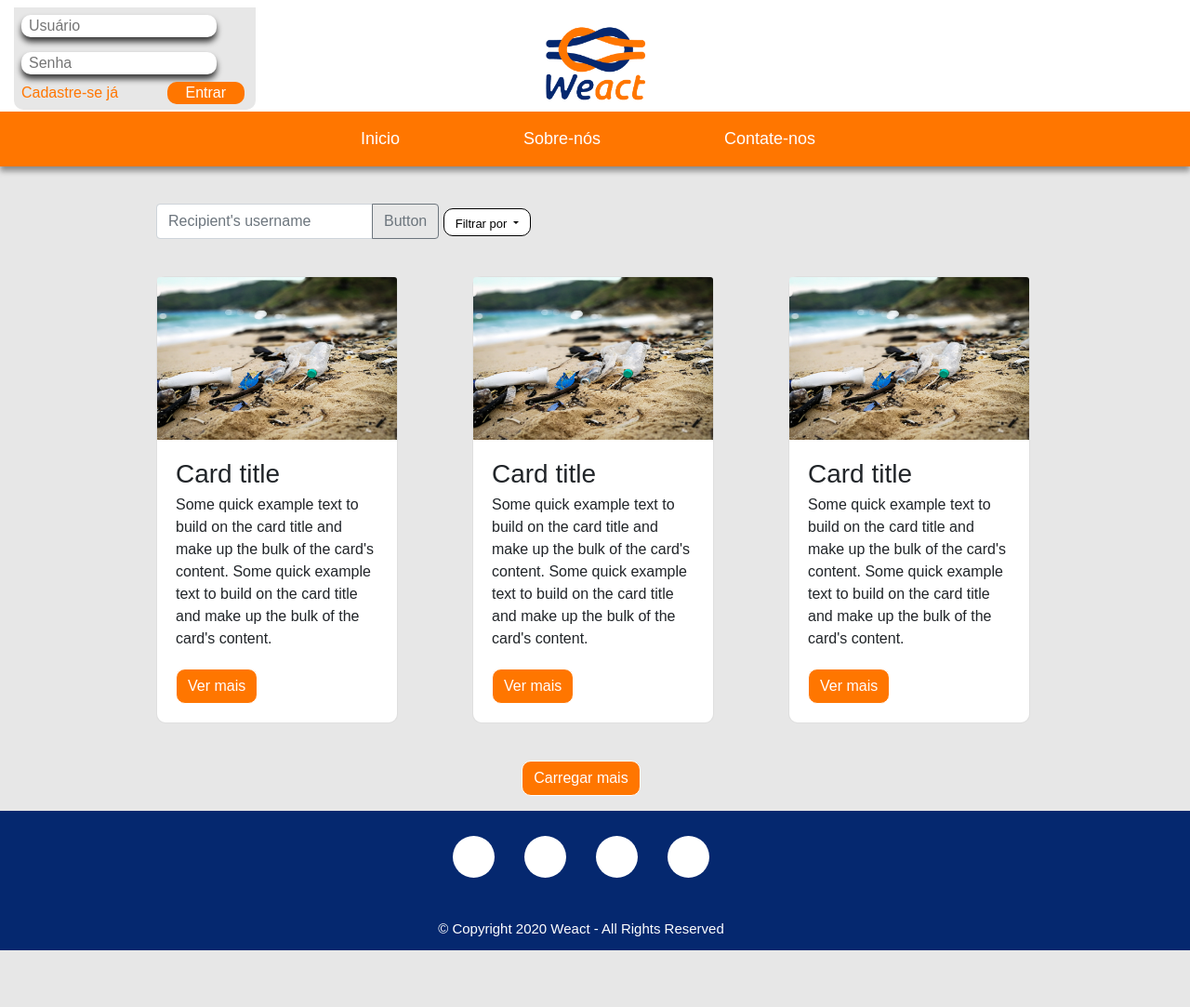
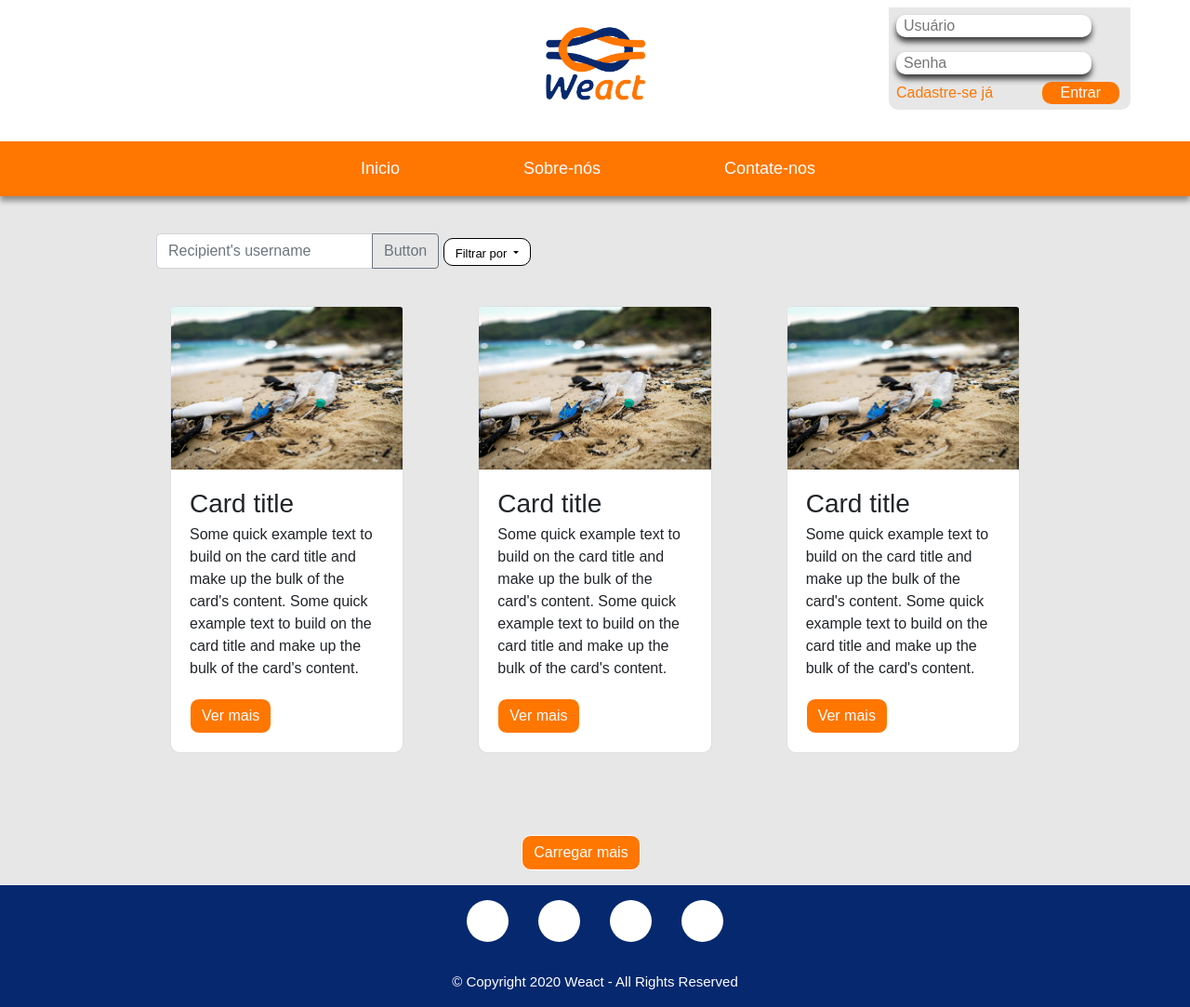
Before and after one commit to RenilsonLuna/Projecttcc, a PHP site: page /index.php?erro=2 in a window 1280 px wide. Shown: the whole page at 93% size. Before the commit the page ends 1022 px from the top, so only its background shows below. Run offline with PHP 8.4, Linux system fonts and the light colour scheme; some web fonts are replaced.

Commit message:
js add e correção css

```diff
--- a/controle/loginControle.php
+++ b/controle/loginControle.php
@@ -15,13 +15,15 @@
 
 
 if(empty($email) || empty($senha)){
-  echo "campos vazios";
+    header('location: ../index.php?erro=2');
+    return false;
 }
 
 $log = $usuario->logar($email, $senha);
 
 if($log == false) {
-  echo "usuario inexistente";
+  header('location: ../index.php?erro=1');
+  return false;
 }
 
 
--- a/css/style.css
+++ b/css/style.css
@@ -97,19 +97,24 @@
 
 .footer-page {
     background-color: #05286F;
-    align-items: center;
-    display: flex;
-    flex-direction: row;
-    flex-wrap: wrap;
 }
 
-.footer1{
-    height: 100px;
+/* inicio footer */
+html {
+    height: 100%;
+    min-height: 100%;
 }
 
-.footer2{
-    height: 50px;
+body {
+    display: flex;
+    flex-direction: column;
+    min-height: 100%;
 }
+
+footer {
+    margin-top: auto;
+}
+/* fim footer */
 
 .text-footer {
     color: white;
@@ -136,6 +141,9 @@
     height: 110px;
     background-color: #e7e7e7;
     border-radius: 0% 0% 10px 10px;
+
+    position: absolute;
+    right: 5%;
 }
 
 .input-login{
@@ -166,23 +174,11 @@
 
 /* ----------- renilson adds -------------- */
 
-.loginAlert{
+#alerta{
   position: absolute;
-  left: 17%;
+  right: 25%;
   top: 7%;
-}
-.loginAlert:before {
-  position: absolute;
-  content: "";
-  display: inline-block;
-  margin-left: -37px;
-  margin-top: -13px;
-  width: 0;
-  height: 0;
-
-  border-top: 20px solid transparent;
-  border-bottom: 20px solid transparent;
-  border-right: 20px solid #f8d7da;
+  box-shadow: 3px 5px 3px rgba(0, 0, 0, .2);
 }
 
 #img_perfil{
@@ -192,3 +188,10 @@
   height: 40px !important;
   border-radius: 50%;
 }
+
+@media only screen and (max-width: 550px){
+  #alerta{
+    left: 0;
+    top: 0;
+  }
+}
--- a/index.php
+++ b/index.php
@@ -21,7 +21,7 @@
 
       <?php if(!$auth) { ?>
 
-        <div class="login position-absolute d-flex justify-content-end">
+        <div class="login">
             <form class="" method="post" action="controle/loginControle.php">
                 <input class="input-login m-2" placeholder="Usuário" type="email" id="" name="email"><br>
                 <input class="input-login m-2" placeholder="Senha" type="password" id="" name="senha">
@@ -32,13 +32,20 @@
 
       <?php } ?>
 
-      <?php if(isset($_GET['erro']) && $_GET['erro'] == 1 && !$auth) { ?>
+      <?php if(isset($_GET['erro']) && !$auth) {
 
-          <div class="alert alert-danger col-md-3 col-sm-6 loginAlert" role="alert" id="alerta">
-              <h5>Usuário ou senha incorretos!</h5>
-          </div>
-
-        <?php } ?>
+        switch($_GET['erro']){
+            case 1:
+              echo '<div class="alert alert-danger col-md-4 col-lg-2 col-sm-4 text-center" role="alert" id="alerta">
+                <h5>Usuário ou senha incorretos!</h5></div>';
+              break;
+            case 2:
+              echo '<div class="alert alert-danger col-md-4 col-lg-2 col-sm-4 text-center" role="alert" id="alerta">
+                <h5>Preencha todos os campos!</h5></div>';
+              break;
+            }
+        }
+        ?>
 
         <figure class="row justify-content-center">
             <img class="" src="imgs/img_pgn/logotipo.png">
@@ -66,7 +73,7 @@
             </div>
 
             <?php if($auth) { ?>
-              <a href="controle/logoutControle.php" class="text-danger text-right">Sair</a>
+              <a href="controle/logoutControle.php" class="text-light text-right btn-sair btn btn-danger">Sair</a>
             <?php } ?>
         </div>
     </nav>
@@ -98,7 +105,8 @@
 
         </div>
 
-        <div class="card float-left">
+        <main class="container-fluid d-md-flex justify-content-center">
+            <div class="card">
                 <img src="imgs/img_pgn/shutterstock_652925827.jpg" class="card-img-top" alt="...">
                 <div class="card-body">
                     <h3 class="card-title mb-1">Card title</h3>
@@ -109,7 +117,7 @@
                 </div>
             </div>
 
-        <div class="card float-left  ">
+            <div class="card">
                 <img src="imgs/img_pgn/shutterstock_652925827.jpg" class="card-img-top" alt="...">
                 <div class="card-body">
                     <h3 class="card-title mb-1">Card title</h3>
@@ -120,7 +128,7 @@
                 </div>
             </div>
 
-        <div class="card float-left  ">
+            <div class="card">
                 <img src="imgs/img_pgn/shutterstock_652925827.jpg" class="card-img-top" alt="...">
                 <div class="card-body">
                     <h3 class="card-title mb-1">Card title</h3>
@@ -130,6 +138,7 @@
                     <a href="#" class="btn btn-card">Ver mais</a>
                 </div>
             </div>
+        </main>
 
 
         <div class="row container-fluid justify-content-center mt-5">
@@ -138,20 +147,17 @@
 
     </div>
 
-    <div class="footer-page footer1 mt-3">
-        <div class="justify-content-center container-fluid row">
+    <footer class="page-footer footer-page mt-3">
+        <div class="justify-content-center container-fluid d-flex">
             <a class="icon m-3" href=""></a>
             <a class="icon m-3" href=""></a>
             <a class="icon m-3" href=""></a>
             <a class="icon m-3" href=""></a>
         </div>
-    </div>
-
-    <div class="footer2 footer-page">
-        <div class="justify-content-center container-fluid row">
+        <div class="justify-content-center container-fluid d-flex">
             <p class="copyright pt-3">© Copyright 2020 Weact - All Rights Reserved</p>
         </div>
-    </div>
+    </footer>
 
     <script type="text/javascript">
         const alerta = document.getElementById('alerta');
```
Also changed, not shown: css/index.css (deleted, +0 -80 lines). Lines whose indentation alone changed are shown as unchanged.
